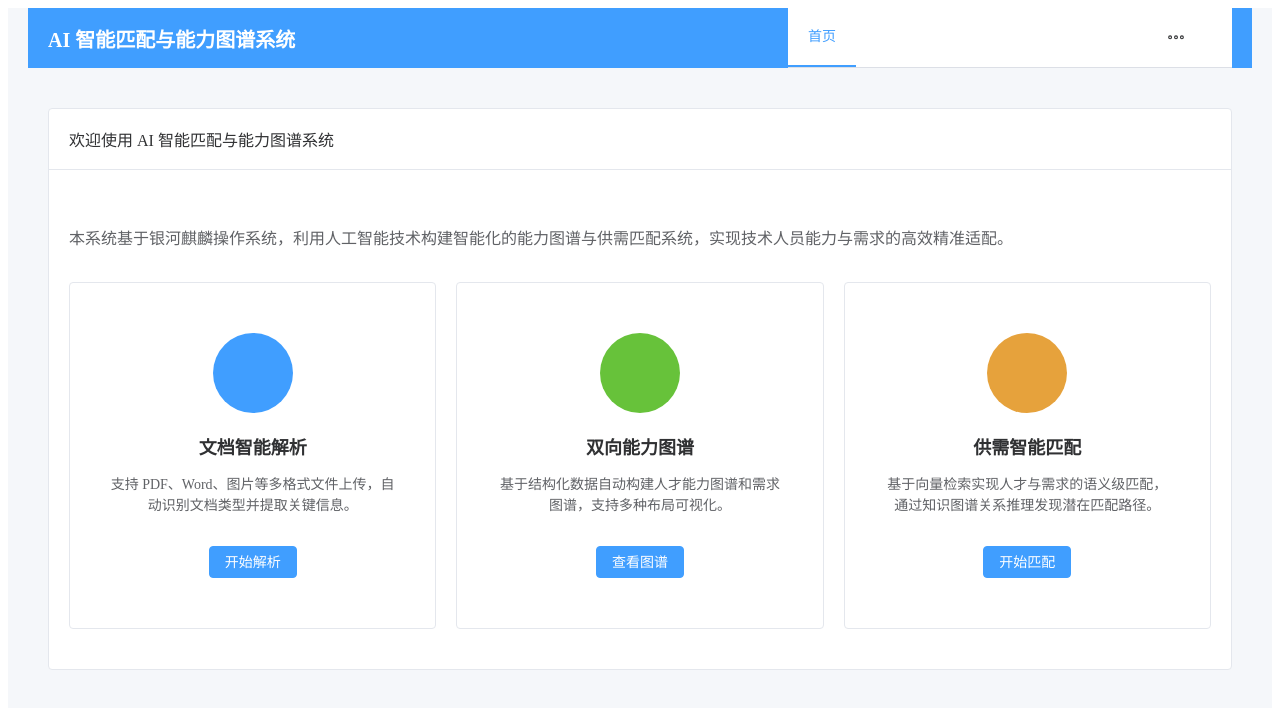
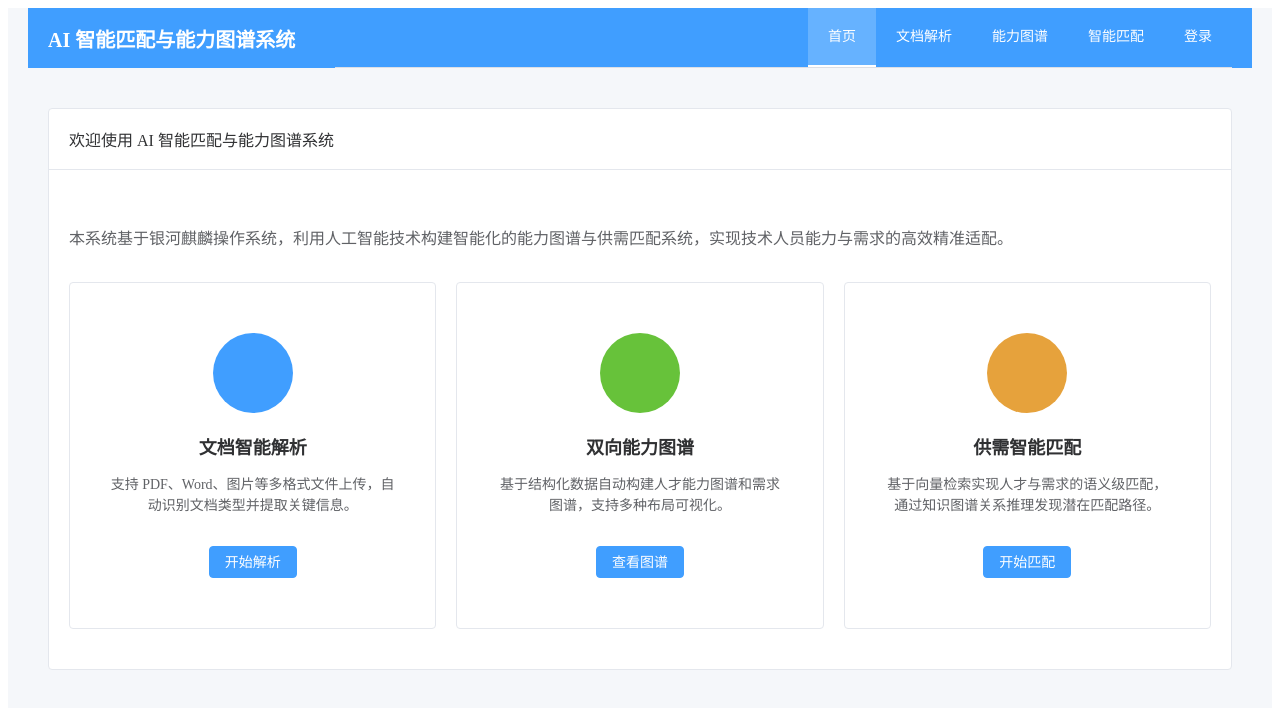
Before and after one commit to xiao206/ruanjianbei, a Vue app in the folder ai-capability-mapping-system/frontend/: page / in a window 1280 px wide. Shown: the top 708 px of the page. Built offline with nearby package versions, Linux system fonts and the light colour scheme.

Commit message:
fix: route alias for /home to resolve blank page issue and improve menu layout

```diff
--- a/ai-capability-mapping-system/frontend/src/App.vue
+++ b/ai-capability-mapping-system/frontend/src/App.vue
@@ -4,7 +4,16 @@
       <el-header v-if="!isLoginPage">
         <div class="header-content">
           <h1 class="app-title">AI 智能匹配与能力图谱系统</h1>
-          <el-menu :default-active="activeMenu" class="el-menu-demo" mode="horizontal" @select="handleMenuSelect">
+          <el-menu
+            :default-active="activeMenu"
+            class="el-menu-demo"
+            mode="horizontal"
+            @select="handleMenuSelect"
+            background-color="transparent"
+            text-color="#fff"
+            active-text-color="#fff"
+            :ellipsis="false"
+          >
             <el-menu-item index="home">首页</el-menu-item>
             <el-menu-item index="document">文档解析</el-menu-item>
             <el-menu-item index="graph">能力图谱</el-menu-item>
@@ -90,10 +99,13 @@ checkLoginStatus()
   margin: 0;
   font-size: 20px;
   font-weight: bold;
+  margin-right: 40px;
 }
 
 .el-menu-demo {
   border-bottom: none;
+  flex-grow: 1;
+  justify-content: flex-end;
 }
 
 .el-menu-demo .el-menu-item {
--- a/ai-capability-mapping-system/frontend/src/router/index.js
+++ b/ai-capability-mapping-system/frontend/src/router/index.js
@@ -4,6 +4,7 @@ const routes = [
   {
     path: '/',
     name: 'home',
+    alias: '/home',
     component: () => import('../views/Home.vue')
   },
   {
```
